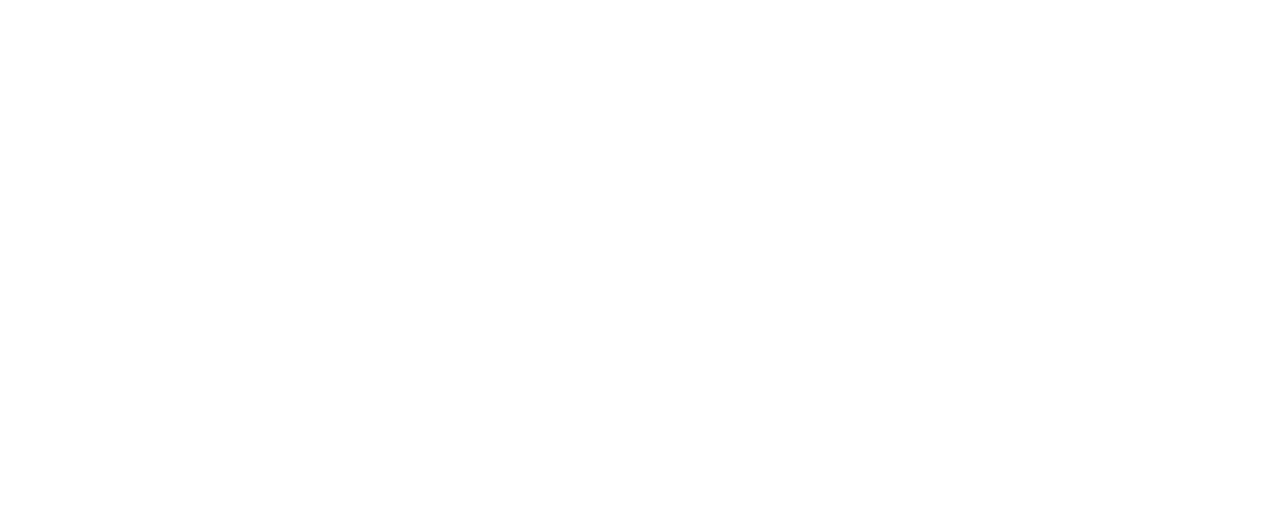
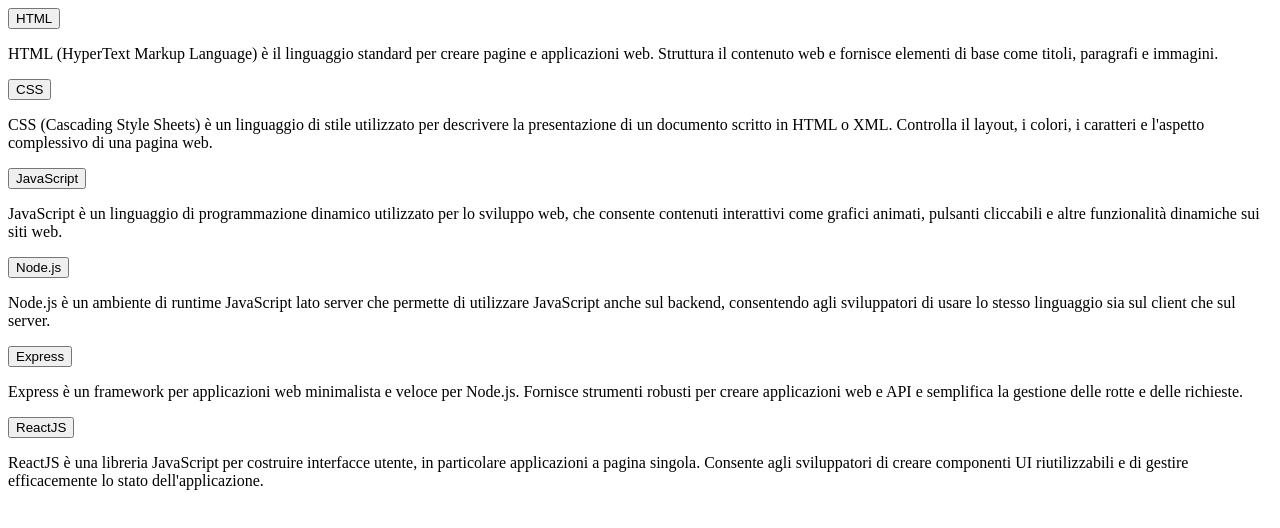
Before and after one commit to AngelaFerraro18/react-use-state, a React (Vite) app: page / in a window 1280 px wide. Shown: the top 528 px of the page. Built offline with nearby package versions, Linux system fonts and the light colour scheme.

Commit message:
feat: import languages.js and import ButtonList

```diff
--- a/src/App.jsx
+++ b/src/App.jsx
@@ -1,10 +1,14 @@
+//importo il componente ButtonList
+import ButtonList from "./components/ButtonList"
+//importo il modulo contenente l'array di oggetti
+import languages from "./languages"
+
 
 function App() {
 
-
   return (
     <>
-
+      <ButtonList languages={languages} />
     </>
   )
 }
```
